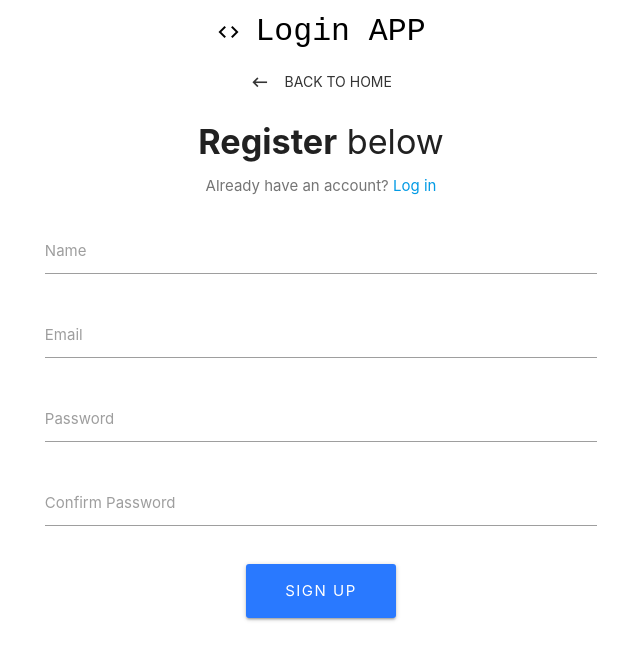
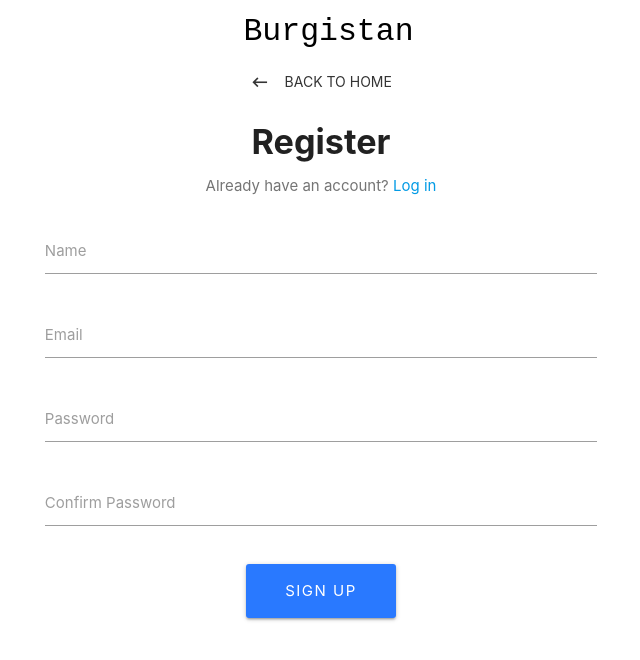
Before and after one commit to Pratyansh/collaborative-transport, a React (Create React App) app in the folder client/: page /register in a window 1280 px wide. Shown: the top 660 px of the page, without its empty margins (319-959 px from the left). Built offline with nearby package versions, Linux system fonts and the light colour scheme.

Commit message:
Typo fixes

```diff
--- a/client/src/App.css
+++ b/client/src/App.css
@@ -7,6 +7,9 @@
   pointer-events: none;
 }
 
+.pb-12 {
+  padding-bottom: 12px;
+}
 @media (prefers-reduced-motion: no-preference) {
   .App-logo {
     animation: App-logo-spin infinite 20s linear;
--- a/client/src/components/auth/Register.js
+++ b/client/src/components/auth/Register.js
@@ -50,14 +50,14 @@ render() {
 return (
       <div className="container">
         <div className="row">
-          <div className="col s8 offset-s2">
+          <div className="col s8 offset-s2 flex">
             <Link to="/" className="btn-flat waves-effect">
               <i className="material-icons left">keyboard_backspace</i> Back to
               home
             </Link>
             <div className="col s12" style={{ paddingLeft: "11.250px" }}>
               <h4>
-                <b>Register</b> below
+                <b>Register</b>
               </h4>
               <p className="grey-text text-darken-1">
                 Already have an account? <Link to="/login">Log in</Link>
--- a/client/src/components/layout/Navbar.js
+++ b/client/src/components/layout/Navbar.js
@@ -4,7 +4,7 @@ import { Link } from "react-router-dom";
 class Navbar extends Component {
   render() {
     return (
-      <div className="navbar-fixed">
+      <div className="navbar-fixed pb-12">
         <nav className="z-depth-0">
           <div className="nav-wrapper white">
             <Link
@@ -12,10 +12,10 @@ class Navbar extends Component {
               style={{
                 fontFamily: "monospace",
               }}
-              className="col s5 brand-logo center black-text"
+              className="col s5 brand-logo center black-text text-align:left"
             >
-              <i className="material-icons">code</i>
-              Login APP
+              <i className="material-icons"></i>
+              Burgistan
             </Link>
           </div>
         </nav>
```
